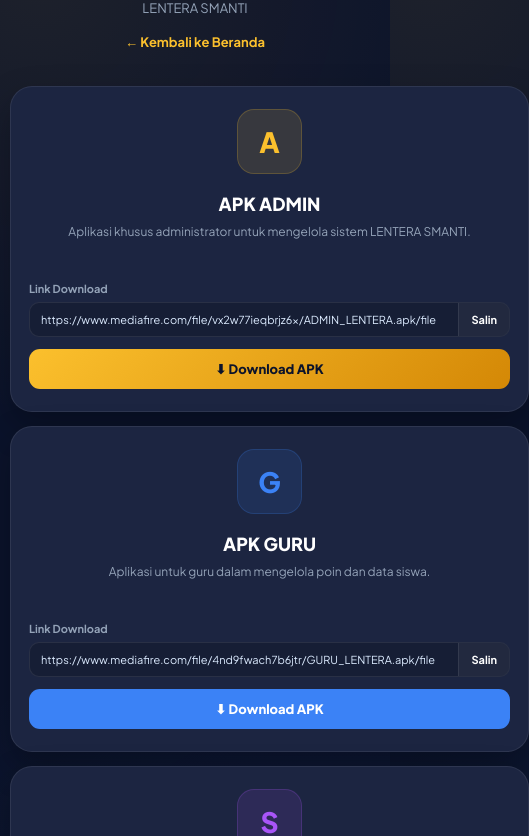
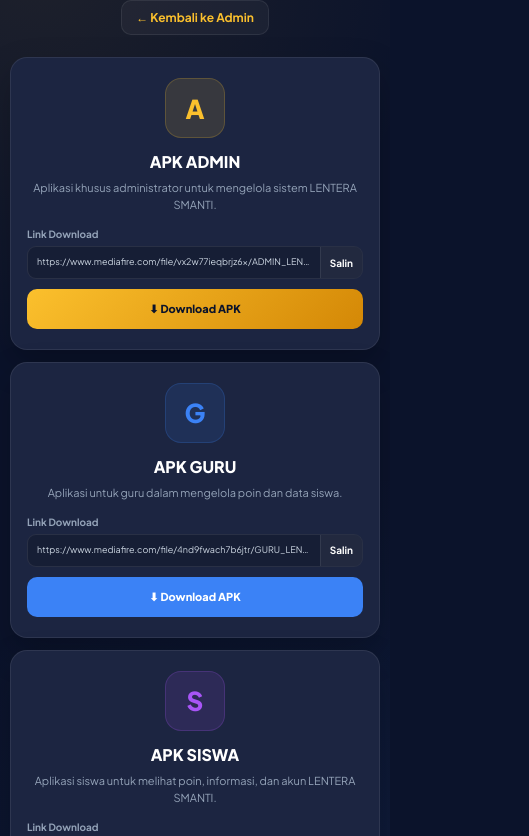
Before and after one commit to Rama04151/LENTERA-SMANTI, a website: page download.html in a window 390 px wide. Shown: the part 163-999 px from the top of the page, 529 px wide, since content can reach past the window. Drawn offline with Linux system fonts and the light colour scheme; sample sign-in values are in the browser's storage.

Commit message:
Update download.html

```diff
--- a/download.html
+++ b/download.html
@@ -2,9 +2,10 @@
 <html lang="id">
 <head>
   <meta charset="UTF-8">
+
   <meta
     name="viewport"
-    content="width=device-width, initial-scale=1.0"
+    content="width=device-width, initial-scale=1.0, maximum-scale=1.0"
   >
 
   <title>Download Aplikasi - LENTERA SMANTI</title>
@@ -18,6 +19,7 @@
   >
 
   <style>
+
     :root {
       --bg: #0b132b;
       --card: #1c2541;
@@ -28,22 +30,40 @@
 
       --text: #ffffff;
       --muted: #94a3b8;
+
       --border: rgba(255,255,255,.08);
 
-      --green: #22c55e;
       --blue: #3b82f6;
       --purple: #a855f7;
+      --green: #22c55e;
     }
+
 
     * {
       box-sizing: border-box;
       margin: 0;
       padding: 0;
-      font-family: "Plus Jakarta Sans", sans-serif;
+
+      font-family:
+        "Plus Jakarta Sans",
+        sans-serif;
     }
 
+
+    html {
+      width: 100%;
+      min-height: 100%;
+
+      overflow-x: hidden;
+    }
+
+
     body {
+      width: 100%;
       min-height: 100vh;
+
+      overflow-x: hidden;
+
       padding: 20px;
 
       background:
@@ -62,32 +82,46 @@
       color: var(--text);
     }
 
+
+    /* =========================
+       CONTAINER
+    ========================== */
+
     .container {
       width: 100%;
-      max-width: 1000px;
-      margin: auto;
+
+      max-width: 980px;
+
+      margin: 0 auto;
     }
+
 
     /* =========================
        HEADER
     ========================== */
 
     .header {
+      width: 100%;
+
       text-align: center;
-      padding: 40px 20px 30px;
+
+      padding:
+        25px 10px 28px;
     }
 
+
     .logo {
-      width: 68px;
-      height: 68px;
+      width: 62px;
+      height: 62px;
 
-      margin: 0 auto 18px;
+      margin: 0 auto 16px;
 
       display: flex;
+
       align-items: center;
       justify-content: center;
 
-      border-radius: 20px;
+      border-radius: 18px;
 
       background:
         linear-gradient(
@@ -98,112 +132,155 @@
 
       color: var(--bg);
 
-      font-size: 30px;
+      font-size: 27px;
+
       font-weight: 800;
 
       box-shadow:
-        0 10px 30px rgba(251,192,45,.2);
+        0 10px 30px
+        rgba(251,192,45,.2);
     }
 
+
     .header h1 {
-      font-size: 28px;
+      font-size: 25px;
+
+      line-height: 1.3;
+
       font-weight: 800;
     }
 
+
     .header p {
-      margin-top: 8px;
+      margin-top: 7px;
 
       color: var(--muted);
 
-      font-size: 13px;
+      font-size: 12px;
     }
 
+
     .back {
-      display: inline-block;
+      display: inline-flex;
 
-      margin-top: 18px;
+      align-items: center;
+
+      justify-content: center;
+
+      margin-top: 16px;
+
+      padding:
+        9px 14px;
+
+      border:
+        1px solid
+        rgba(255,255,255,.08);
+
+      border-radius: 10px;
+
+      background:
+        rgba(255,255,255,.04);
 
       color: var(--gold);
 
       text-decoration: none;
 
-      font-size: 13px;
+      font-size: 12px;
+
       font-weight: 700;
+
+      transition: .2s ease;
     }
 
+
     .back:hover {
-      text-decoration: underline;
+      background:
+        rgba(255,255,255,.08);
     }
 
+
     /* =========================
-       GRID
+       DOWNLOAD GRID
     ========================== */
 
     .download-grid {
+      width: 100%;
+
       display: grid;
 
       grid-template-columns:
         repeat(3, minmax(0, 1fr));
 
-      gap: 18px;
+      gap: 16px;
+    }
 
-      margin-top: 10px;
-    }
 
     /* =========================
        CARD
     ========================== */
 
     .download-card {
-      position: relative;
+      width: 100%;
+
+      min-width: 0;
 
       background: var(--card);
 
-      border: 1px solid var(--border);
+      border:
+        1px solid
+        var(--border);
 
-      border-radius: 22px;
+      border-radius: 20px;
 
-      padding: 26px 20px;
+      padding: 22px 18px;
 
       text-align: center;
+
+      box-shadow:
+        0 15px 35px
+        rgba(0,0,0,.22);
 
       transition:
         transform .2s ease,
         background .2s ease,
         border-color .2s ease;
-
-      box-shadow:
-        0 15px 35px rgba(0,0,0,.25);
     }
 
+
     .download-card:hover {
-      transform: translateY(-5px);
+      transform:
+        translateY(-4px);
 
-      background: var(--card-hover);
+      background:
+        var(--card-hover);
 
       border-color:
-        rgba(251,192,45,.25);
+        rgba(251,192,45,.2);
     }
+
 
     /* =========================
        ICON
     ========================== */
 
     .app-icon {
-      width: 76px;
-      height: 76px;
+      width: 68px;
+      height: 68px;
 
-      margin: 0 auto 18px;
-
-      border-radius: 20px;
+      margin: 0 auto 15px;
 
       display: flex;
+
       align-items: center;
       justify-content: center;
 
-      font-size: 34px;
+      border-radius: 18px;
+
+      font-size: 29px;
+
       font-weight: 800;
     }
+
 
     .admin-icon {
       background:
@@ -212,8 +289,10 @@
       color: var(--gold);
 
       border:
-        1px solid rgba(251,192,45,.2);
+        1px solid
+        rgba(251,192,45,.2);
     }
+
 
     .guru-icon {
       background:
@@ -222,8 +301,10 @@
       color: var(--blue);
 
       border:
-        1px solid rgba(59,130,246,.2);
+        1px solid
+        rgba(59,130,246,.2);
     }
+
 
     .siswa-icon {
       background:
@@ -232,92 +313,105 @@
       color: var(--purple);
 
       border:
-        1px solid rgba(168,85,247,.2);
+        1px solid
+        rgba(168,85,247,.2);
     }
+
 
     /* =========================
        TEXT
     ========================== */
 
     .download-card h2 {
-      font-size: 18px;
+      font-size: 17px;
 
       font-weight: 800;
 
       margin-bottom: 7px;
     }
 
-    .download-card > p {
-      min-height: 42px;
+
+    .description {
+      min-height: 40px;
+
+      margin-bottom: 17px;
 
       color: var(--muted);
 
-      font-size: 12px;
+      font-size: 11px;
 
-      line-height: 1.6;
-
-      margin-bottom: 18px;
+      line-height: 1.55;
     }
 
+
     /* =========================
-       LINK DOWNLOAD
+       LINK
     ========================== */
 
     .link-label {
       display: block;
 
-      text-align: left;
-
-      margin-bottom: 7px;
+      margin-bottom: 6px;
 
       color: var(--muted);
 
-      font-size: 11px;
+      text-align: left;
+
+      font-size: 10px;
 
       font-weight: 700;
     }
 
+
     .download-link-box {
+      width: 100%;
+
+      min-width: 0;
+
       display: flex;
 
-      align-items: center;
-
-      width: 100%;
-
-      margin-bottom: 12px;
+      align-items: stretch;
 
       overflow: hidden;
 
+      margin-bottom: 10px;
+
       border:
-        1px solid rgba(255,255,255,.08);
+        1px solid
+        rgba(255,255,255,.08);
+
+      border-radius: 9px;
 
       background:
         rgba(0,0,0,.18);
+    }
 
-      border-radius: 10px;
-    }
 
     .download-link {
       flex: 1;
 
       min-width: 0;
 
-      padding: 10px 11px;
+      overflow: hidden;
 
-      color: #dbeafe;
+      padding:
+        9px 9px;
 
-      font-size: 11px;
+      color: #cbd5e1;
 
       text-align: left;
 
       white-space: nowrap;
 
-      overflow: hidden;
+      text-overflow: ellipsis;
 
-      text-overflow: ellipsis;
+      font-size: 9px;
+
+      line-height: 1.4;
 
       user-select: all;
     }
+
 
     .copy-button {
       flex-shrink: 0;
@@ -325,16 +419,18 @@
       border: none;
 
       border-left:
-        1px solid rgba(255,255,255,.08);
+        1px solid
+        rgba(255,255,255,.08);
+
+      padding:
+        0 10px;
 
       background:
         rgba(255,255,255,.05);
 
       color: #ffffff;
 
-      padding: 10px 12px;
-
-      font-size: 11px;
+      font-size: 10px;
 
       font-weight: 700;
 
@@ -343,45 +439,56 @@
       transition: .2s ease;
     }
 
+
     .copy-button:hover {
       background:
         rgba(255,255,255,.12);
     }
 
+
     .copy-button.copied {
-      background: var(--green);
+      background:
+        var(--green);
 
       color: #ffffff;
     }
+
 
     /* =========================
        DOWNLOAD BUTTON
     ========================== */
 
     .download-button {
+      width: 100%;
+
       display: flex;
 
       align-items: center;
+
       justify-content: center;
 
-      width: 100%;
+      min-height: 42px;
 
-      padding: 12px 15px;
+      padding:
+        10px 12px;
 
-      border-radius: 11px;
+      border-radius: 10px;
 
       text-decoration: none;
 
-      font-size: 13px;
+      font-size: 11px;
 
       font-weight: 800;
 
       transition: .2s ease;
     }
 
+
     .download-button:hover {
-      transform: translateY(-1px);
+      transform:
+        translateY(-1px);
     }
+
 
     .admin-button {
       background:
@@ -394,85 +501,232 @@
       color: var(--bg);
     }
 
+
     .guru-button {
-      background: var(--blue);
+      background:
+        var(--blue);
 
       color: #fff;
     }
 
+
     .siswa-button {
-      background: var(--purple);
+      background:
+        var(--purple);
 
       color: #fff;
     }
+
 
     /* =========================
        FOOTER
     ========================== */
 
     .footer {
+      width: 100%;
+
       text-align: center;
 
-      padding: 35px 10px 15px;
+      padding:
+        30px 10px 10px;
 
       color: var(--muted);
 
-      font-size: 11px;
+      font-size: 10px;
+
+      line-height: 1.7;
     }
+
 
     .footer strong {
       color: var(--gold);
     }
 
+
     /* =========================
-       MOBILE
+       TABLET
     ========================== */
 
-    @media (max-width: 800px) {
+    @media (max-width: 850px) {
 
       body {
-        padding: 10px;
+        padding: 14px;
       }
+
+
+      .container {
+        max-width: 700px;
+      }
+
+
+      .download-grid {
+        grid-template-columns:
+          repeat(2, minmax(0, 1fr));
+      }
+
+    }
+
+
+    /* =========================
+       HP
+    ========================== */
+
+    @media (max-width: 600px) {
+
+      body {
+        padding:
+          10px;
+      }
+
+
+      .container {
+        width: 100%;
+
+        max-width: 430px;
+      }
+
 
       .header {
         padding:
-          30px 15px 25px;
+          18px 5px 22px;
       }
 
-      .header h1 {
-        font-size: 23px;
+
+      .logo {
+        width: 56px;
+        height: 56px;
+
+        border-radius: 16px;
+
+        font-size: 24px;
       }
 
-      .download-grid {
-        grid-template-columns: 1fr;
 
-        gap: 14px;
+      .header h1 {
+        font-size: 21px;
       }
 
-      .download-card {
-        padding: 22px 18px;
+
+      .header p {
+        font-size: 11px;
       }
 
-      .app-icon {
-        width: 65px;
-        height: 65px;
 
-        font-size: 28px;
+      .download-grid {
+        grid-template-columns:
+          1fr;
+
+        gap: 12px;
+      }
+
+
+      .download-card {
+        padding:
+          20px 16px;
 
         border-radius: 17px;
       }
 
+
+      .app-icon {
+        width: 60px;
+        height: 60px;
+
+        margin-bottom: 13px;
+
+        border-radius: 16px;
+
+        font-size: 26px;
+      }
+
+
+      .download-card h2 {
+        font-size: 16px;
+      }
+
+
+      .description {
+        min-height: auto;
+
+        margin-bottom: 15px;
+
+        font-size: 11px;
+      }
+
+
+      .download-link {
+        font-size: 9px;
+      }
+
+
+      .copy-button {
+        padding:
+          0 9px;
+      }
+
+
+      .download-button {
+        min-height: 40px;
+
+        font-size: 11px;
+      }
+
     }
+
+
+    /* =========================
+       HP KECIL
+    ========================== */
+
+    @media (max-width: 360px) {
+
+      body {
+        padding:
+          8px;
+      }
+
+
+      .container {
+        max-width: 100%;
+      }
+
+
+      .header h1 {
+        font-size: 19px;
+      }
+
+
+      .download-card {
+        padding:
+          18px 13px;
+      }
+
+
+      .download-link {
+        font-size: 8px;
+      }
+
+
+      .copy-button {
+        font-size: 9px;
+
+        padding:
+          0 8px;
+      }
+
+    }
+
   </style>
 </head>
 
+
 <body>
+
 
   <main class="container">
 
-    <!-- =========================
-         HEADER
-    ========================== -->
+
+    <!-- HEADER -->
 
     <header class="header">
 
@@ -480,34 +734,34 @@
         L
       </div>
 
+
       <h1>
         Download Aplikasi
       </h1>
+
 
       <p>
         LENTERA SMANTI
       </p>
 
+
       <a
-        href="index.html"
+        href="admin.html"
         class="back"
       >
-        ← Kembali ke Beranda
+        ← Kembali ke Admin
       </a>
 
     </header>
 
 
-    <!-- =========================
-         DOWNLOAD CARDS
-    ========================== -->
+
+    <!-- DOWNLOAD -->
 
     <section class="download-grid">
 
 
-      <!-- =====================
-           ADMIN
-      ====================== -->
+      <!-- ADMIN -->
 
       <div class="download-card">
 
@@ -515,13 +769,16 @@
           A
         </div>
 
+
         <h2>
           APK ADMIN
         </h2>
 
-        <p>
+
+        <p class="description">
           Aplikasi khusus administrator
-          untuk mengelola sistem LENTERA SMANTI.
+          untuk mengelola sistem
+          LENTERA SMANTI.
         </p>
 
 
@@ -529,16 +786,17 @@
           Link Download
         </span>
 
+
         <div class="download-link-box">
 
           <span
             class="download-link"
             id="adminLink"
-          >
-            https://contoh.com/admin.apk
-          </span>
+          ></span>
+
 
           <button
+            type="button"
             class="copy-button"
             onclick="copyLink('adminLink', this)"
           >
@@ -550,8 +808,8 @@
 
         <a
           id="adminDownload"
-          href="https://contoh.com/admin.apk"
           class="download-button admin-button"
+          href="#"
         >
           ⬇ Download APK
         </a>
@@ -560,9 +818,7 @@
 
 
 
-      <!-- =====================
-           GURU
-      ====================== -->
+      <!-- GURU -->
 
       <div class="download-card">
 
@@ -570,11 +826,13 @@
           G
         </div>
 
+
         <h2>
           APK GURU
         </h2>
 
-        <p>
+
+        <p class="description">
           Aplikasi untuk guru dalam
           mengelola poin dan data siswa.
         </p>
@@ -584,16 +842,17 @@
           Link Download
         </span>
 
+
         <div class="download-link-box">
 
           <span
             class="download-link"
             id="guruLink"
-          >
-            https://contoh.com/guru.apk
-          </span>
+          ></span>
+
 
           <button
+            type="button"
             class="copy-button"
             onclick="copyLink('guruLink', this)"
           >
@@ -605,8 +864,8 @@
 
         <a
           id="guruDownload"
-          href="https://contoh.com/guru.apk"
           class="download-button guru-button"
+          href="#"
         >
           ⬇ Download APK
         </a>
@@ -615,9 +874,7 @@
 
 
 
-      <!-- =====================
-           SISWA
-      ====================== -->
+      <!-- SISWA -->
 
       <div class="download-card">
 
@@ -625,13 +882,16 @@
           S
         </div>
 
+
         <h2>
           APK SISWA
         </h2>
 
-        <p>
+
+        <p class="description">
           Aplikasi siswa untuk melihat
-          poin, informasi, dan akun LENTERA SMANTI.
+          poin, informasi, dan akun
+          LENTERA SMANTI.
         </p>
 
 
@@ -639,16 +899,17 @@
           Link Download
         </span>
 
+
         <div class="download-link-box">
 
           <span
             class="download-link"
             id="siswaLink"
-          >
-            https://contoh.com/siswa.apk
-          </span>
+          ></span>
+
 
           <button
+            type="button"
             class="copy-button"
             onclick="copyLink('siswaLink', this)"
           >
@@ -660,8 +921,8 @@
 
         <a
           id="siswaDownload"
-          href="https://contoh.com/siswa.apk"
           class="download-button siswa-button"
+          href="#"
         >
           ⬇ Download APK
         </a>
@@ -672,9 +933,8 @@
     </section>
 
 
-    <!-- =========================
-         FOOTER
-    ========================== -->
+
+    <!-- FOOTER -->
 
     <footer class="footer">
 
@@ -692,20 +952,37 @@
 
     </footer>
 
+
   </main>
 
 
-  <!-- =========================
-       JAVASCRIPT
-  ========================== -->
 
   <script>
 
-    /*
-     * =========================================
-     * ATUR LINK APK DI SINI
-     * =========================================
-     */
+    /* =========================================
+       CEK SESSION ADMIN
+    ========================================== */
+
+    const adminSession =
+      sessionStorage.getItem(
+        "lentera_admin_session"
+      );
+
+
+    if (!adminSession) {
+
+      window.location.replace(
+        "admin-login.html"
+      );
+
+    }
+
+
+    /* =========================================
+       LINK APK
+
+       UBAH LINK DI SINI
+    ========================================== */
 
     const APK_LINKS = {
 
@@ -721,39 +998,50 @@
     };
 
 
-    /*
-     * =========================================
-     * PASANG LINK OTOMATIS
-     * =========================================
-     */
+    /* =========================================
+       PASANG LINK
+    ========================================== */
 
-    document.getElementById("adminLink").textContent =
-      APK_LINKS.admin;
-
-    document.getElementById("adminDownload").href =
+    document.getElementById(
+      "adminLink"
+    ).textContent =
       APK_LINKS.admin;
 
 
-    document.getElementById("guruLink").textContent =
-      APK_LINKS.guru;
+    document.getElementById(
+      "adminDownload"
+    ).href =
+      APK_LINKS.admin;
 
-    document.getElementById("guruDownload").href =
+
+    document.getElementById(
+      "guruLink"
+    ).textContent =
       APK_LINKS.guru;
 
 
-    document.getElementById("siswaLink").textContent =
+    document.getElementById(
+      "guruDownload"
+    ).href =
+      APK_LINKS.guru;
+
+
+    document.getElementById(
+      "siswaLink"
+    ).textContent =
       APK_LINKS.siswa;
 
-    document.getElementById("siswaDownload").href =
+
+    document.getElementById(
+      "siswaDownload"
+    ).href =
       APK_LINKS.siswa;
 
 
 
-    /*
-     * =========================================
-     * FUNGSI SALIN LINK
-     * =========================================
-     */
+    /* =========================================
+       COPY LINK
+    ========================================== */
 
     async function copyLink(
       elementId,
@@ -761,83 +1049,88 @@
     ) {
 
       const element =
-        document.getElementById(elementId);
+        document.getElementById(
+          elementId
+        );
+
 
       const link =
         element.textContent.trim();
 
 
+      if (!link) {
+        return;
+      }
+
+
       try {
 
-        await navigator.clipboard.writeText(link);
-
-        const originalText =
-          button.textContent;
-
-        button.textContent =
-          "✓ Tersalin";
-
-        button.classList.add("copied");
-
-
-        setTimeout(() => {
-
-          button.textContent =
-            originalText;
-
-          button.classList.remove("copied");
-
-        }, 1800);
-
+        await navigator.clipboard.writeText(
+          link
+        );
 
       } catch (error) {
 
-        /*
-         * Fallback jika Clipboard API
-         * tidak tersedia.
-         */
+        const textarea =
+          document.createElement(
+            "textarea"
+          );
 
-        const textarea =
-          document.createElement("textarea");
 
-        textarea.value = link;
+        textarea.value =
+          link;
+
 
         textarea.style.position =
           "fixed";
 
+
         textarea.style.opacity =
           "0";
+
 
         document.body.appendChild(
           textarea
         );
 
+
         textarea.select();
 
-        document.execCommand("copy");
+
+        document.execCommand(
+          "copy"
+        );
+
 
         textarea.remove();
 
+      }
 
-        const originalText =
-          button.textContent;
+
+      const originalText =
+        button.textContent;
+
+
+      button.textContent =
+        "✓ Tersalin";
+
+
+      button.classList.add(
+        "copied"
+      );
+
+
+      setTimeout(() => {
 
         button.textContent =
-          "✓ Tersalin";
-
-        button.classList.add("copied");
+          originalText;
 
 
-        setTimeout(() => {
+        button.classList.remove(
+          "copied"
+        );
 
-          button.textContent =
-            originalText;
-
-          button.classList.remove("copied");
-
-        }, 1800);
-
-      }
+      }, 1800);
 
     }
 
```
